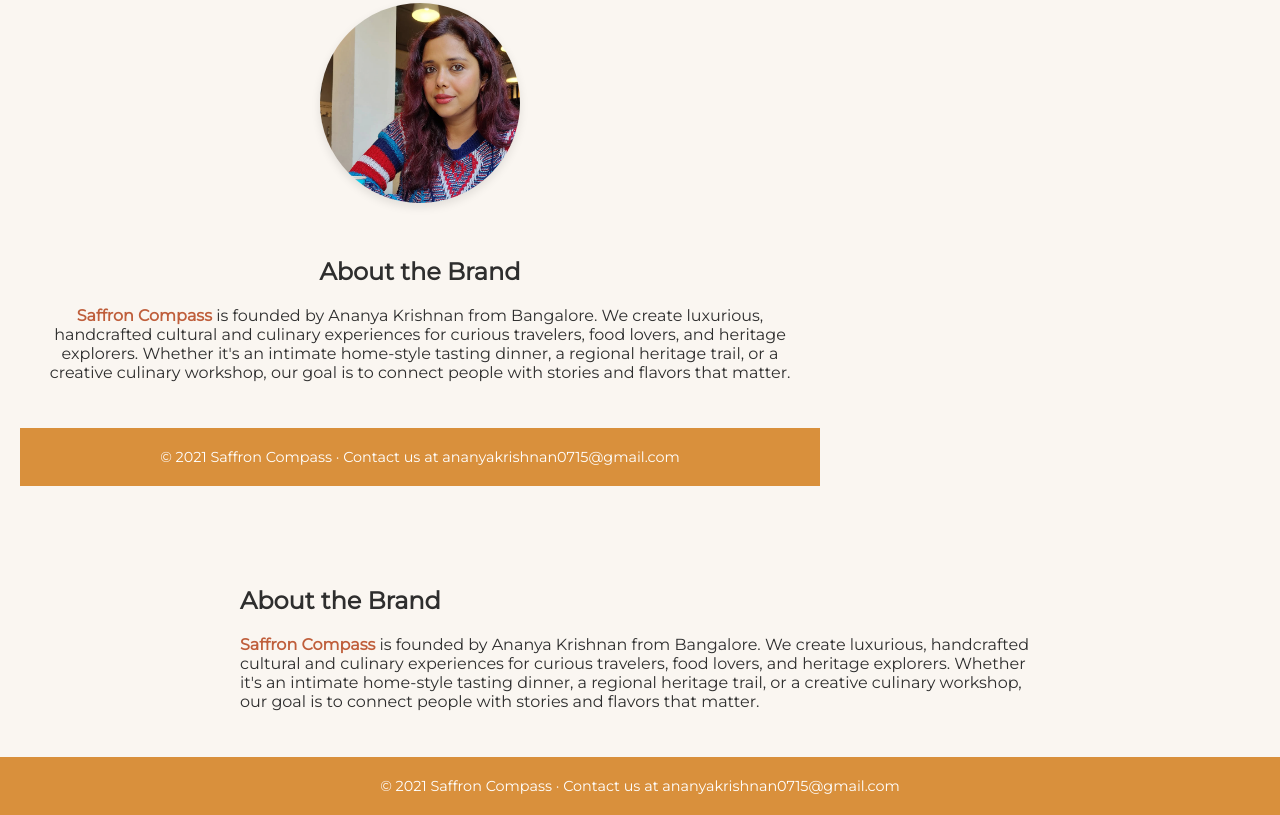
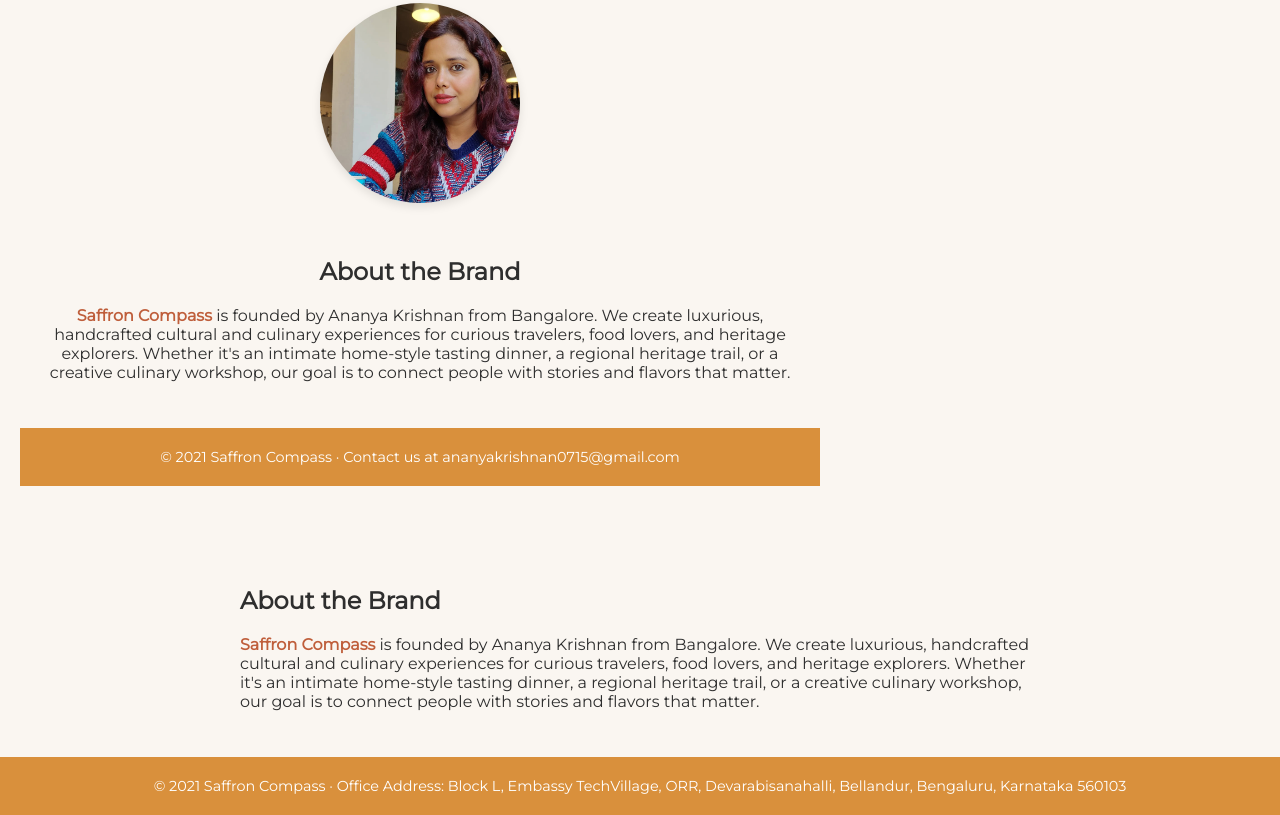
Before and after one commit to Ananya0715dot/saffron-compass, a plain HTML site: page index.html in a window 1280 px wide. Shown: the part 724-1539 px from the top of the page. Drawn offline with nearby package versions, Linux system fonts and the light colour scheme.

Commit message:
Update index.html

```diff
--- a/index.html
+++ b/index.html
@@ -143,7 +143,7 @@
   </section>
 
   <footer>
-    &copy; 2021 Saffron Compass · Contact us at ananyakrishnan0715@gmail.com
+    &copy; 2021 Saffron Compass ·  Office Address: Block L, Embassy TechVillage, ORR, Devarabisanahalli, Bellandur, Bengaluru, Karnataka 560103
   </footer>
 </body>
 </html>
```
